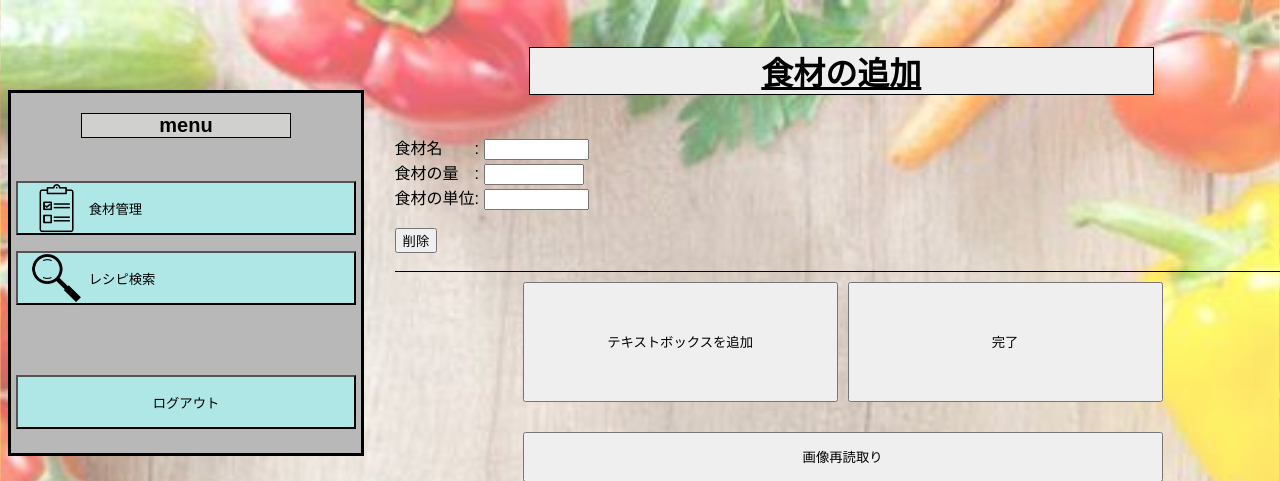
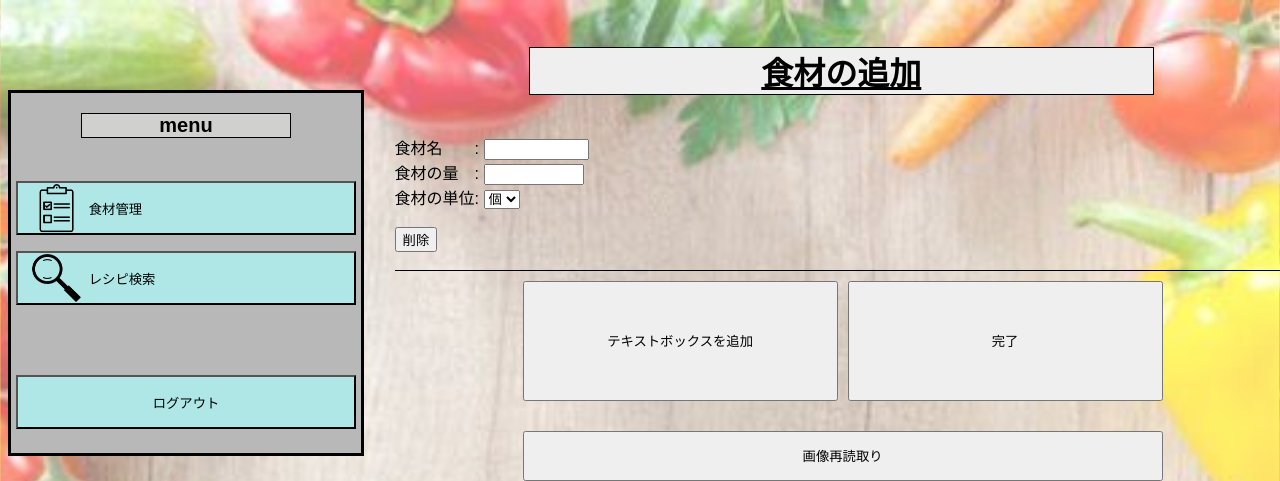
Before and after one commit to Kohada72/Test10, a Flask app: page /add/normal/ in a window 1280 px wide. Shown: the top 481 px of the page. Run offline with Flask 3, Linux system fonts and the light colour scheme; the visitor is signed in with stand-in values (Sample User, id 1).

Commit message:
correct html

```diff
--- a/templates/addNormal.html
+++ b/templates/addNormal.html
@@ -14,11 +14,17 @@
         <br>
 
         <label>食材の量　: </label>
-        <input type="number" id="quantity" name="quantity" required minlength="1" maxlength="4" size="10" value="{{ ingredient.quantity }}" />
+        <input type="number" id="quantity" name="quantity" required min="0.1" max="1000" style="width:100px" step = "0.1" value="{{ ingredient.quantity }}" />
         <br>
 
         <label>食材の単位: </label>
-        <input type="text" id="unit" name="unit" required minlength="1" maxlength="4" size="10" value="{{ ingredient.unit }}" oninput="validateInput(this)" />
+        <select id="unit" name="unit" required>
+            <option>個</option>
+            <option>g</option>
+            <option>束</option>
+            <option>本</option>
+            <option>丁</option>
+        </select>
         <br><br>
 
         <button type="button" class="form_delete_button" onclick="remove_form(this)">削除</button>
@@ -37,7 +43,14 @@
         <br>
 
         <label>食材の単位: </label>
-        <input type="text" id="unit" name="unit" required minlength="1" maxlength="4" size="10px" oninput="validateInput(this)" />
+        <select id="unit" name="unit" required>
+            <option>個</option>
+            <option>g</option>
+            <option>束</option>
+            <option>本</option>
+            <option>丁</option>
+        </select>
+
         <br><br>
 
         <button type="button" class="form_delete_button" onclick="remove_form(this)">削除</button>
@@ -93,21 +106,27 @@
         quantityBox.id = "quantity";
         quantityBox.name = "quantity";
         quantityBox.required = true;
-        quantityBox.minLength = 1;
-        quantityBox.maxLength = 4;
+        quantityBox.min = "0.1";
+        quantityBox.max = "1000";
         quantityBox.style = "width:100px";
+        quantityBox.step = "0.1";
 
         const unitLabel = document.createElement("label");
         unitLabel.innerHTML = "食材の単位: ";
-        const unitBox = document.createElement("input");
-        unitBox.type = "text";
+        const unitBox = document.createElement("select");
         unitBox.id = "unit";
         unitBox.name = "unit";
         unitBox.required = true;
-        unitBox.minLength = 1;
-        unitBox.maxLength = 4;
-        unitBox.size = 10;
-        unitBox.oninput = function() { validateInput(this); };
+
+        const units = ["個", "g", "束", "本", "丁"];
+        units.forEach(function(unit) {
+            const option = document.createElement("option");
+            option.value = unit;
+            option.textContent = unit;
+            unitBox.appendChild(option);
+        });
+
+
 
         const form_delete_button = document.createElement("button");
         form_delete_button.type = "button";
```
